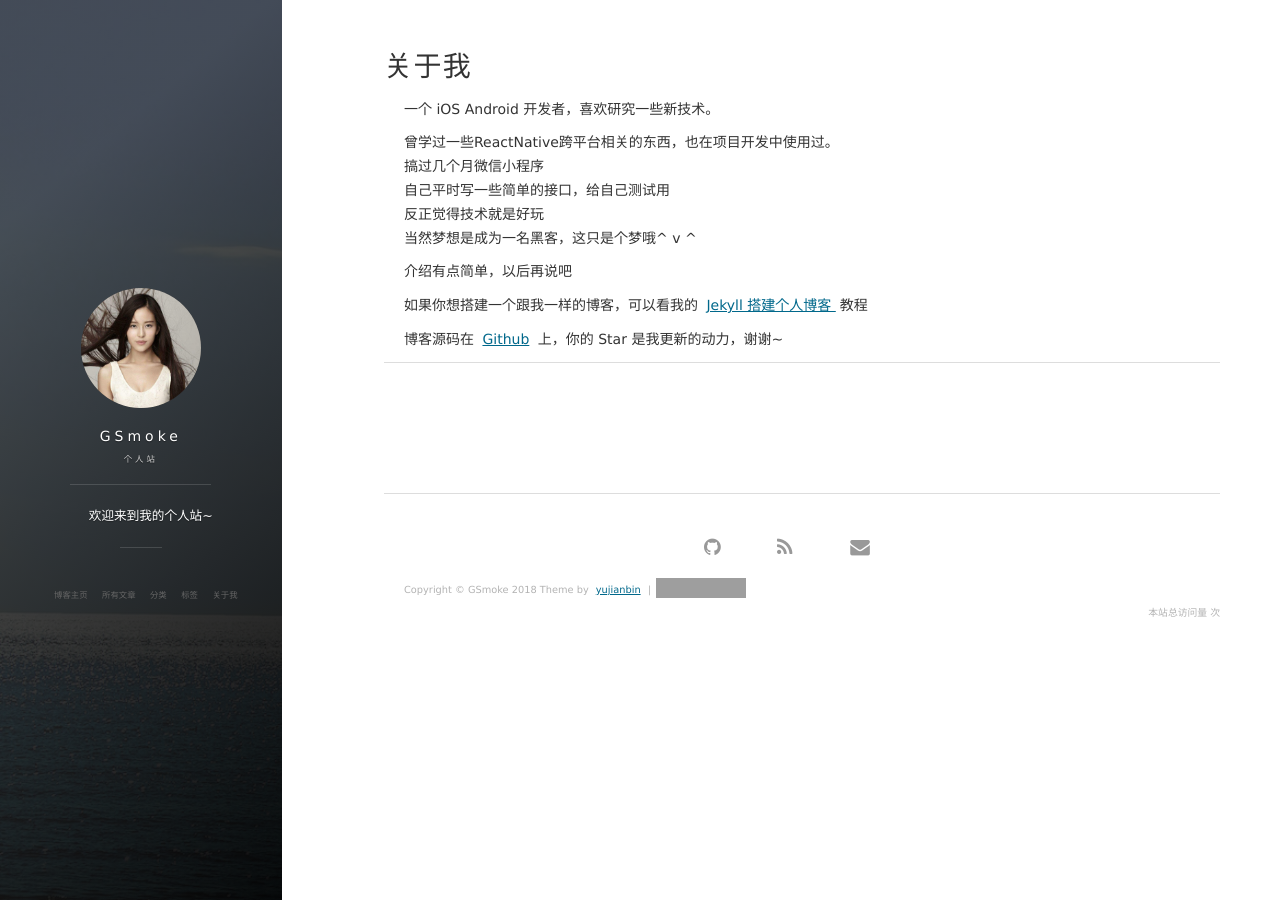
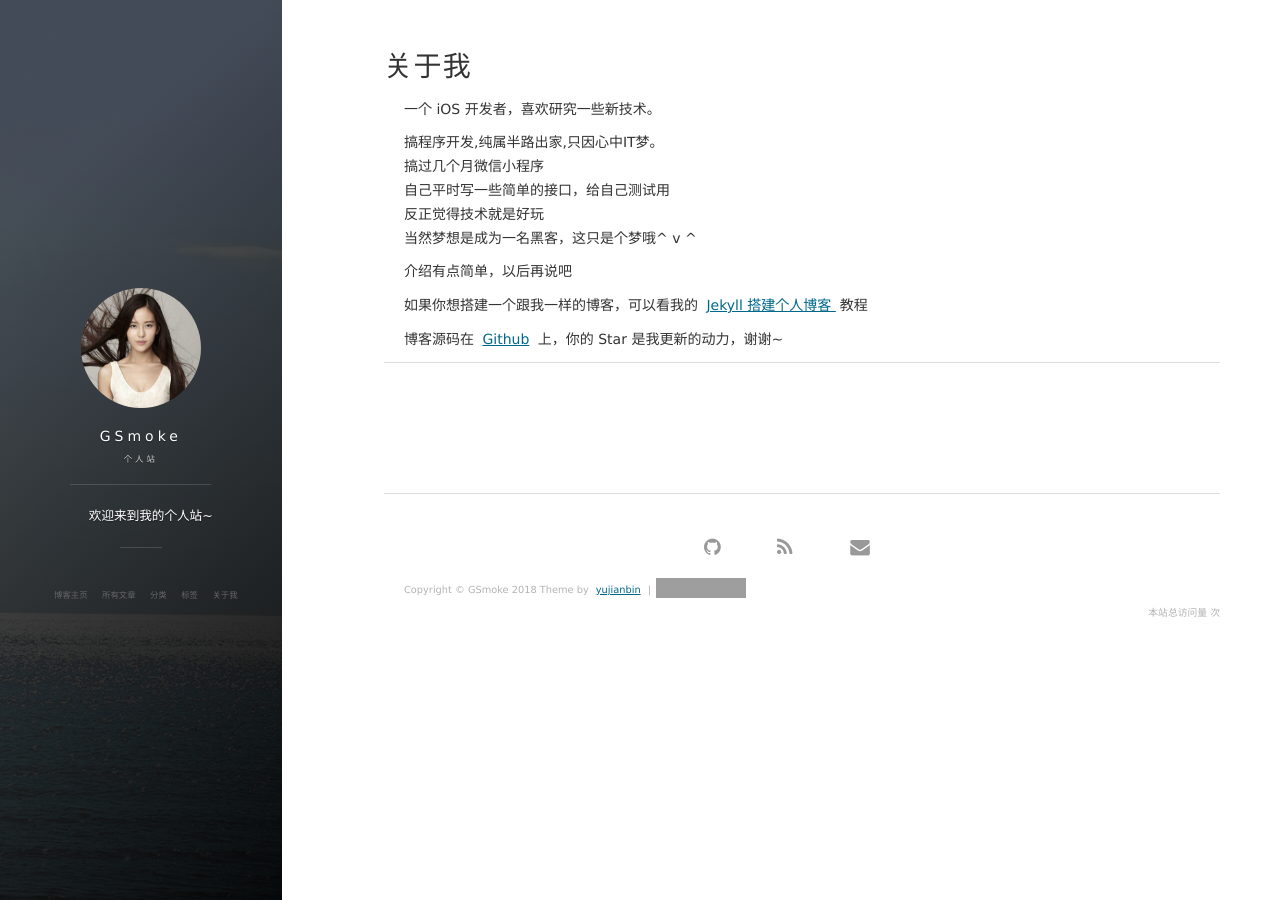
Before and after one commit to GSmoke/GSmoke.github.io, a Jekyll site: the page built from about.md, in a window 1280 px wide. Built offline with Jekyll 4.4.1, drawn with Linux system fonts in a browser that asks for light colours; nearby versions of some CDN libraries; comment, search, counter and statistics services are not loaded; grey boxes are pictures that could not be loaded.

Commit message:
about me

```diff
--- a/about.md
+++ b/about.md
@@ -3,9 +3,9 @@ layout: page
 title: 关于我
 ---
 
-一个 iOS Android 开发者，喜欢研究一些新技术。
+一个 iOS 开发者，喜欢研究一些新技术。
 <p>
-  曾学过一些ReactNative跨平台相关的东西，也在项目开发中使用过。<br/>
+  搞程序开发,纯属半路出家,只因心中IT梦。<br/>
   搞过几个月微信小程序<br/>
   自己平时写一些简单的接口，给自己测试用<br/>
   反正觉得技术就是好玩<br/>
@@ -22,7 +22,7 @@ title: 关于我
 <p>
 
 如果你想搭建一个跟我一样的博客，可以看我的
-<a href="2016-10-14-jekyll_tutorials1"> Jekyll 搭建个人博客 </a>
+<a href="_posts/2016-10-14-jekyll_tutorials1"> Jekyll 搭建个人博客 </a>
 教程
 
 <p>
```
